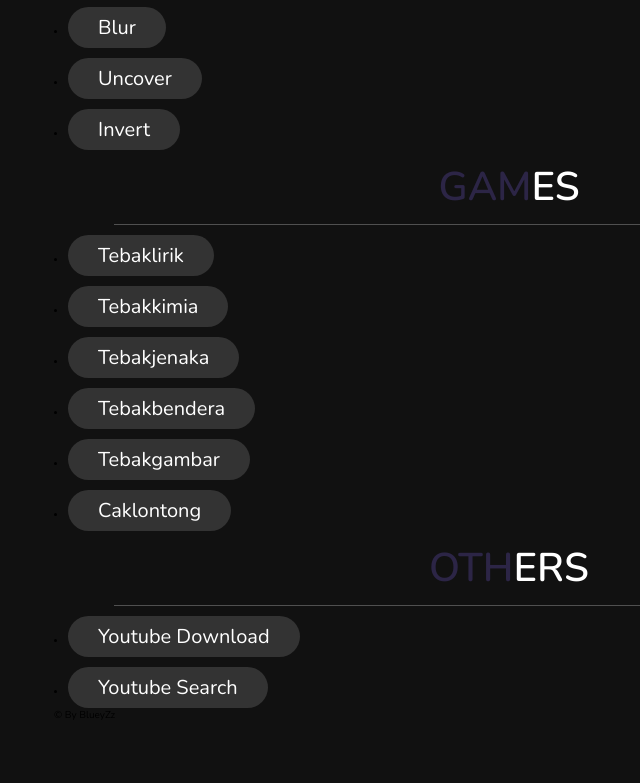
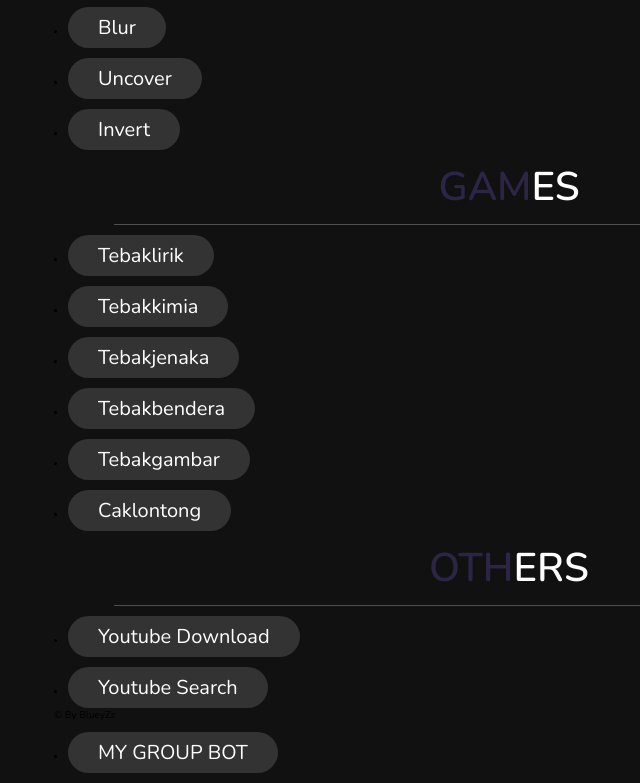
Before and after one commit to ZannGanz/BLUEE-APIS, a website: page views/index.html in a window 1280 px wide. Shown: the part 3561-4344 px from the top of the page, without its empty margins (306-946 px from the left). Before the commit the page ends 4293 px from the top, so only its background shows below. Drawn offline with nearby package versions, Linux system fonts and the light colour scheme; files that its build step writes are made by us from their sources; files whose address does not match are found by name.

Commit message:
Update index.html

```diff
--- a/views/index.html
+++ b/views/index.html
@@ -90,6 +90,7 @@
 
 
      <p>© By BlueyZz</p>
+     <li><a href="/groupwa"><button class="btn">MY GROUP BOT</button></a></li>
 </section>
 <script src="https://cdnjs.cloudflare.com/ajax/libs/jquery/3.6.0/jquery.min.js"></script>
 <script src="script.js"></script>
```
